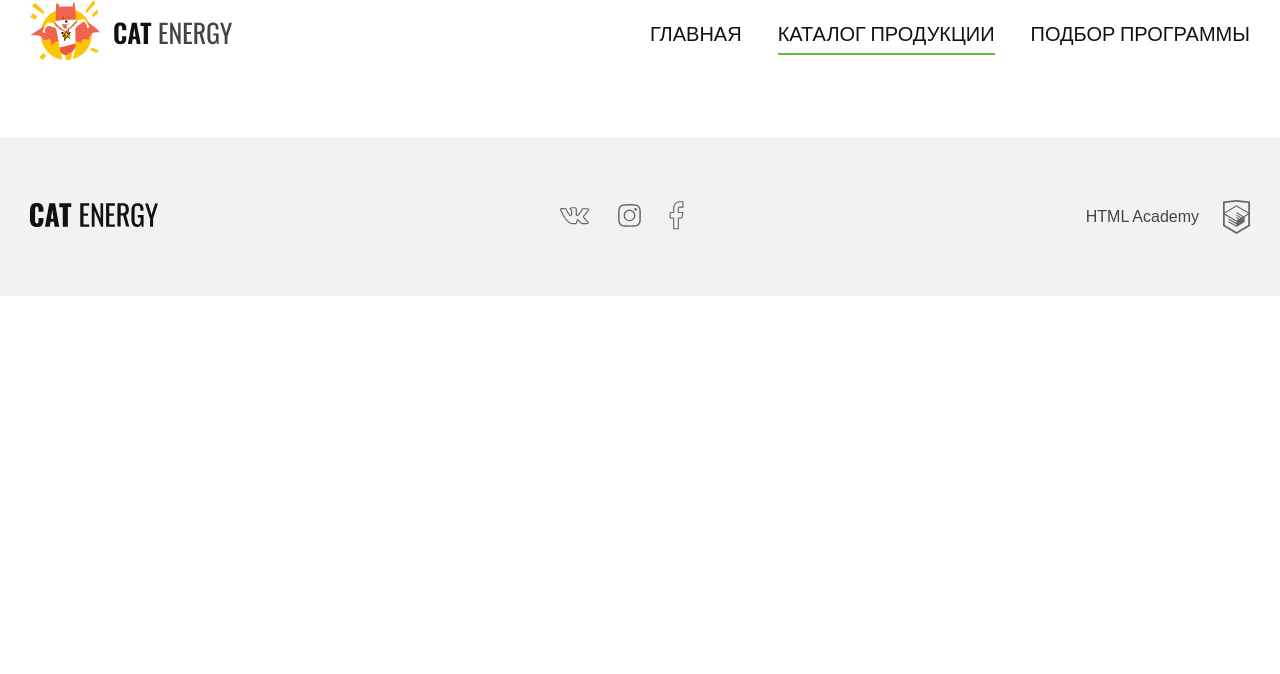
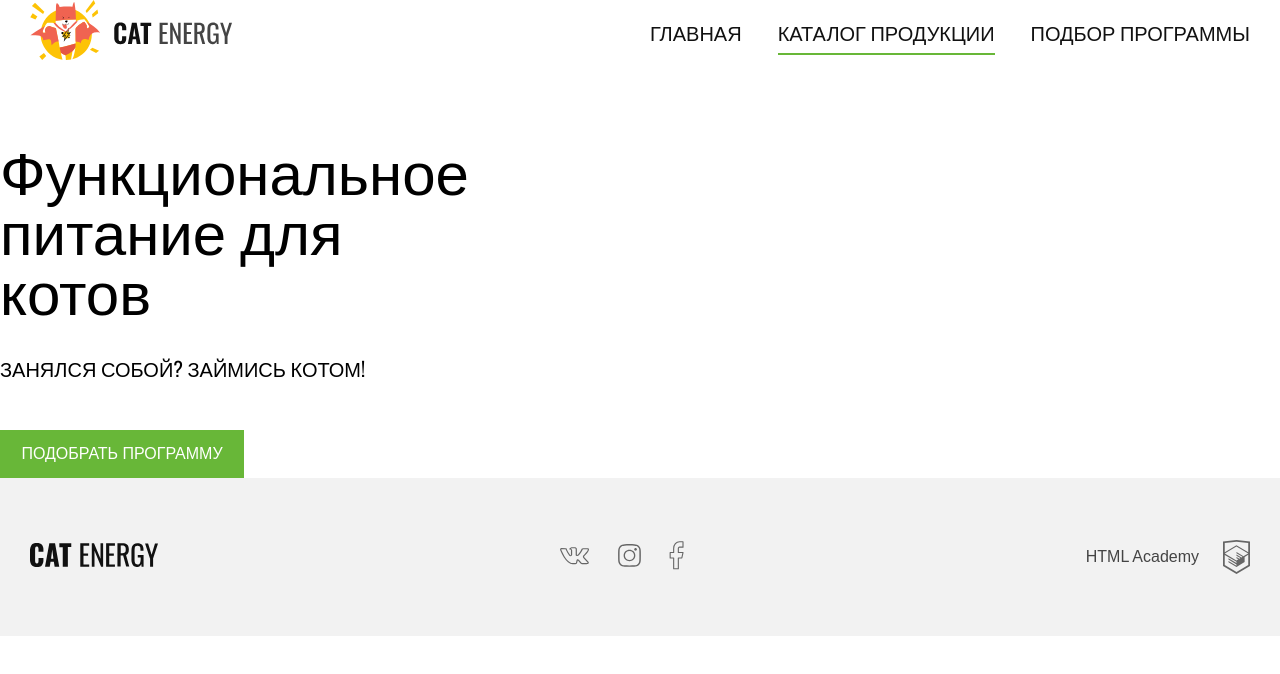
Before and after one commit to Chackmoole/react-lessons, a React app: page / in a window 1280 px wide. Shown: the top 674 px of the page. Built offline with nearby package versions, Linux system fonts and the light colour scheme.

Commit message:
Разметка блока IndexBanner (не закончена)

```diff
--- a/src/common/Button/Button.jsx
+++ b/src/common/Button/Button.jsx
@@ -1,10 +1,10 @@
 import React from 'react';
 import { StyledButton } from 'common/Button/Button.styled';
 
-const Button = ({ children, width, ...props }) => {
-  console.log(props);
+const Button = ({ children, width, height, titleText, ...props }) => {
+  // console.log(props);
   return (
-    <StyledButton width={width} {...props}>
+    <StyledButton width={width} height={height} titleText={titleText} {...props}>
       {children}
     </StyledButton>
   );
--- a/src/common/Button/Button.styled.js
+++ b/src/common/Button/Button.styled.js
@@ -18,4 +18,14 @@ export const StyledButton = styled.button`
       `;
     }
   }}
+
+  ${(props) => {
+    if (props.height) {
+      return css`
+        min-height: ${props.height};
+      `;
+    }
+  }}
+
+  $
 `;
--- /dev/null
+++ b/src/components/IndexBanner/IndexBanner.jsx
@@ -0,0 +1,24 @@
+import React from 'react';
+import { StyledIndexBanner, StyledInner } from './IndexBanner.styled';
+import Text from 'common/Text/Text';
+import Button from 'common/Button/Button';
+
+const IndexBanner = () => {
+  return (
+    <StyledIndexBanner>
+      <StyledInner>
+        <Text as="h1" variant="h1" mb="40px">
+          Функциональное питание для котов
+        </Text>
+        <Text as="p" variant="h3" mb="52px">
+          Занялся собой? Займись котом!
+        </Text>
+        <Button width="244px" height="48px">
+          подобрать программу
+        </Button>
+      </StyledInner>
+    </StyledIndexBanner>
+  );
+};
+
+export default IndexBanner;
--- /dev/null
+++ b/src/components/IndexBanner/IndexBanner.styled.js
@@ -0,0 +1,7 @@
+import styled from 'styled-components';
+
+export const StyledIndexBanner = styled.section``;
+
+export const StyledInner = styled.div`
+  width: 414px;
+`;
--- a/src/pages/IndexPage.jsx
+++ b/src/pages/IndexPage.jsx
@@ -1,12 +1,13 @@
 import React from 'react';
 import Header from 'components/Header/Header';
 import Footer from 'components/Footer/Footer';
+import IndexBanner from 'components/IndexBanner/IndexBanner';
 
 const IndexPage = () => {
   return (
     <>
       <Header />
-
+      <IndexBanner />
       <Footer />
     </>
   );
```
Also changed, not shown: src/assets/images/mainPageHeaderPhoto.png (added), src/assets/images/mainPageProductPhoto.png (added).
